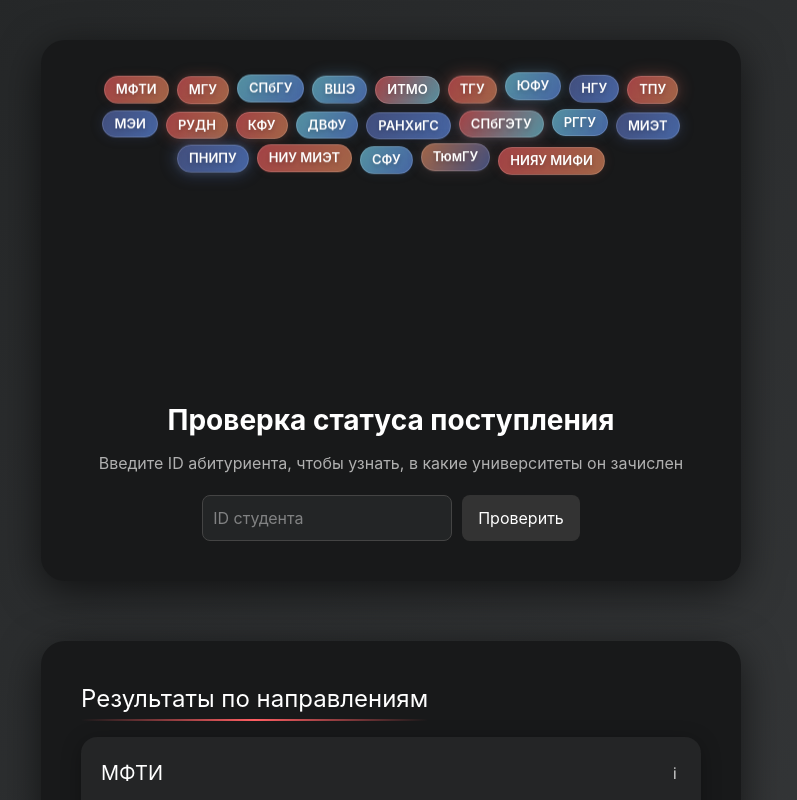
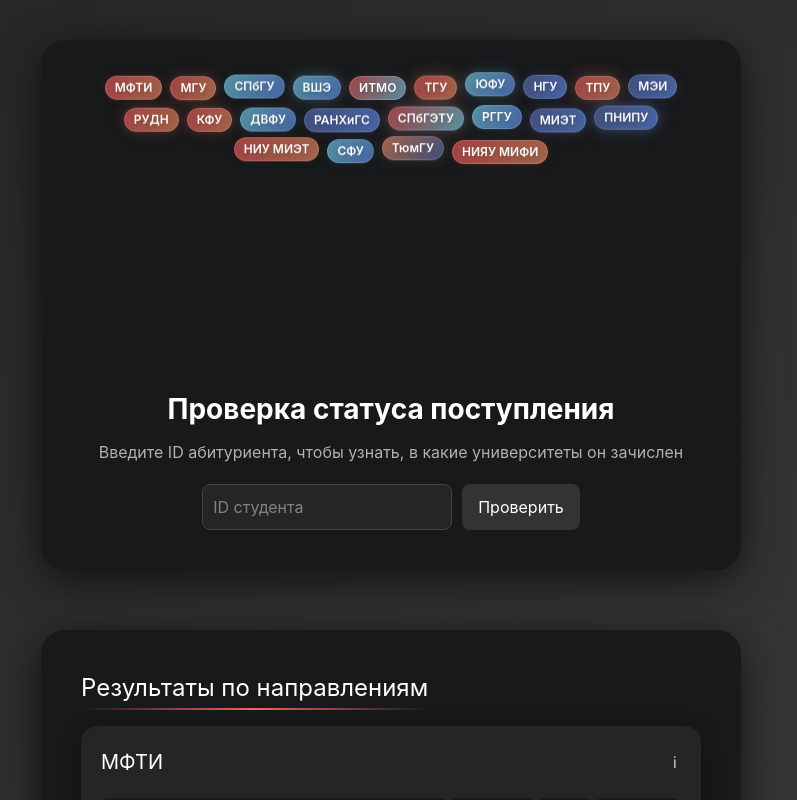
Before and after one commit to trueegorletov/analabit-webui, a Next.js app: page / in a window 1280 px wide. Shown: the top 800 px of the page, without its empty margins (249-1046 px from the left). Built offline with nearby package versions, Linux system fonts and the light colour scheme.

Commit message:
Lil change of buttons size

```diff
--- a/app/globals.css
+++ b/app/globals.css
@@ -55,10 +55,10 @@
       overflow: hidden;
       z-index: 1;
       color: #fff;
-      padding: 4px 12px; /* Reduced padding */
-      border-radius: 14px; /* Adjusted for new size */
+      padding: 3px 10px; /* Reduced padding */
+      border-radius: 12px; /* Adjusted for smaller size */
       font-weight: 600;
-      font-size: 13px; /* Reduced font size */
+      font-size: 12px; /* Reduced font size */
       cursor: pointer;
       transition: transform 0.2s ease, box-shadow 0.2s ease;
       text-shadow: 0 2px 4px rgba(0,0,0,0.2);
```
